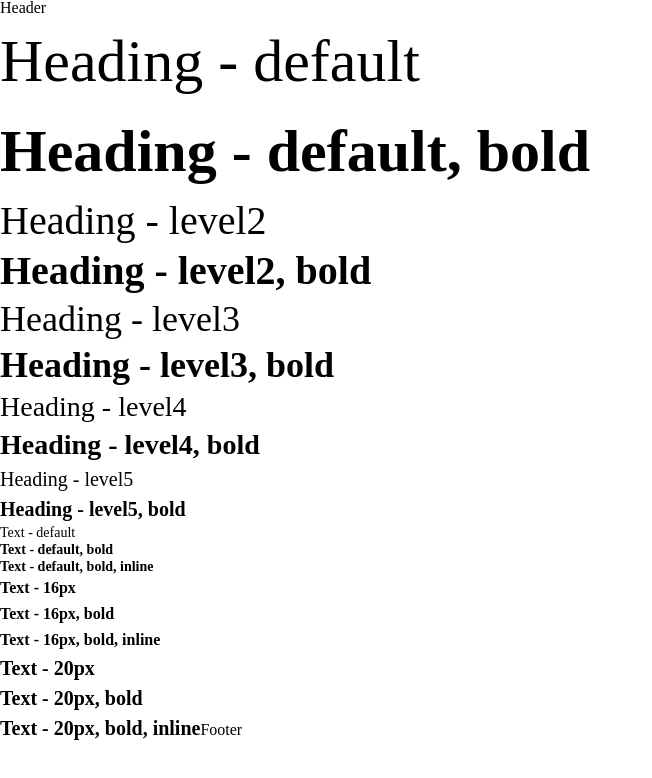
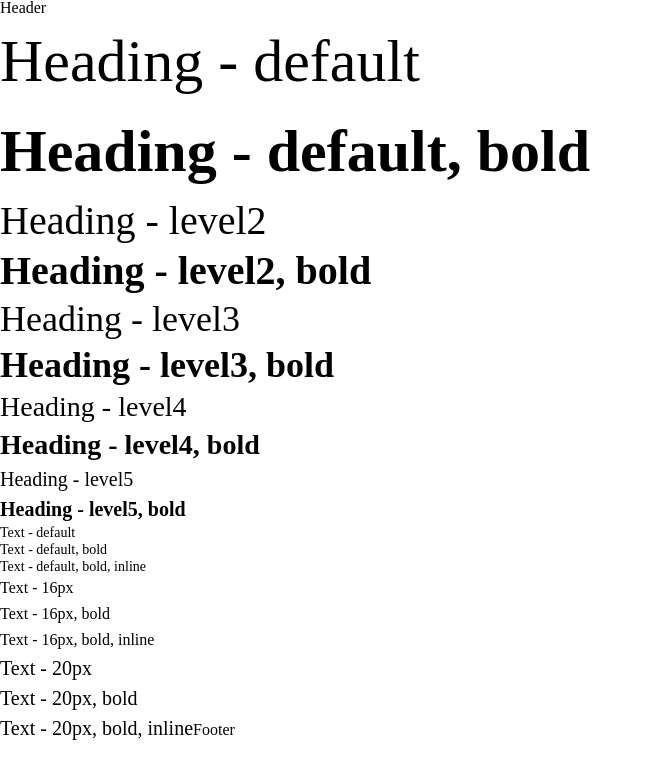
Before and after one commit to Advist-Project/Frontend, a Next.js app: page / in a window 1280 px wide. Shown: the top 778 px of the page, without its empty margins (0-652 px from the left). Built offline with nearby package versions, Linux system fonts and the light colour scheme; a web font is replaced by a local one.

Commit message:
Typography font-weight 수정, Colors Grayscale 추가

```diff
--- a/src/components/_design/colors.tsx
+++ b/src/components/_design/colors.tsx
@@ -18,7 +18,16 @@ export const Colors = {
   error: '#ED2E7E',
   errorDark: '#C30052',
   errorSemiLight: '#FF83B7',
-  errorLight: '#FFF3F8'
+  errorLight: '#FFF3F8',
+  // Grayscale
+  black: '14142A',
+  gray1: '#4E4B66',
+  gray2: '#6E7191',
+  gray3: '#A0A3BD',
+  gray4: '#D9DBE9',
+  gray5: '#EFF0F6',
+  gray6: '#F7F7FC',
+  white: '#FCFCFC'
 }
 
 export const Gradient = {
--- a/src/components/_design/typography.tsx
+++ b/src/components/_design/typography.tsx
@@ -18,7 +18,7 @@ export const Heading: React.FC<IHeadingProps> = ({ children, level, bold }) => {
   const Heading = styled.h5`
     font-size: ${styles[tag].fontSize};
     line-height: ${styles[tag].lineHeight};
-    font-weight: ${bold ? 'bold' : 'normal'};
+    font-weight: ${bold ? '700' : '400'};
   `
   return (
     <Heading as={tag}>{children}</Heading>
@@ -41,8 +41,8 @@ export const Text: React.FC<ITextProps> = ({ children, size, bold, inline }) =>
   }
   const Text = styled.p`
     font-size: ${_size};
-    line-height: ${lineHeight[_size]};
-    font-weight: ${bold ? 'bold' : 'normal'};
+    line-height: ${_size in lineHeight ? lineHeight[_size] : '150%'};
+    font-weight: ${bold ? '500' : '400'};
   `
   return (
     <Text as={tag}>{children}</Text>
```
